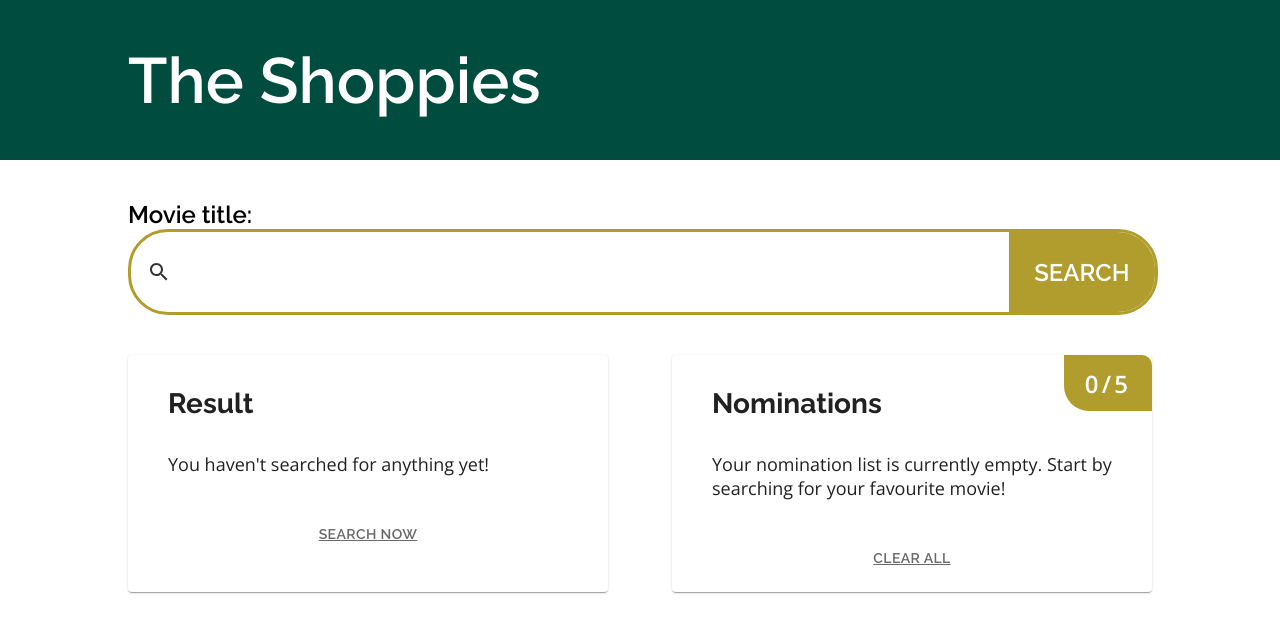
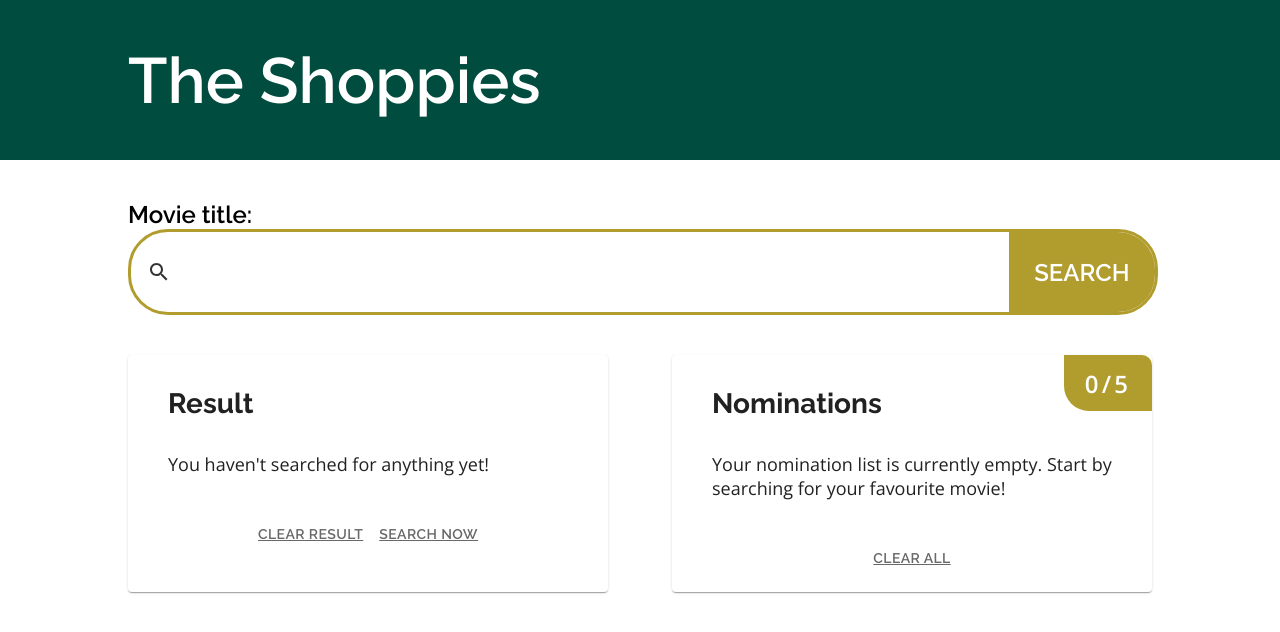
Before and after one commit to sandratoh/shoppies, a React (Create React App) app: page / in a window 1280 px wide. Shown: the top 632 px of the page. Built offline with nearby package versions, Linux system fonts and the light colour scheme.

Commit message:
Add clear result feature to card

```diff
--- a/src/components/Result/ResultCard.tsx
+++ b/src/components/Result/ResultCard.tsx
@@ -15,14 +15,18 @@ import { MovieContext } from '../../Provider/MovieDataProvider';
 import './Result.scss';
 
 export const ResultCard: React.FC<{}> = () => {
-  const { searchResult, searchKeyword } = useContext(MovieContext);
+  const { searchResult, searchKeyword, setSearchResult } = useContext(
+    MovieContext
+  );
 
   const searchCTA =
     searchResult && searchResult.length !== 0 ? 'Search Again' : 'Search Now';
 
-  const handleClick = () => {
+  const handleSearch = () => {
     document.getElementById('search-input')?.focus();
   };
+
+  const handleClear = () => setSearchResult([]);
 
   const cardHeadingBySearch = (search: string) => {
     return search !== '' ? `Result for "${searchKeyword}"` : 'Result';
@@ -35,7 +39,10 @@ export const ResultCard: React.FC<{}> = () => {
       </div>
       <ResultCardList />
       <div className="result-card--footer">
-        <Button variant="text" link onClick={handleClick}>
+        <Button variant="text" link onClick={handleClear}>
+          Clear Result
+        </Button>
+        <Button variant="text" link onClick={handleSearch}>
           {searchCTA}
         </Button>
       </div>
```
